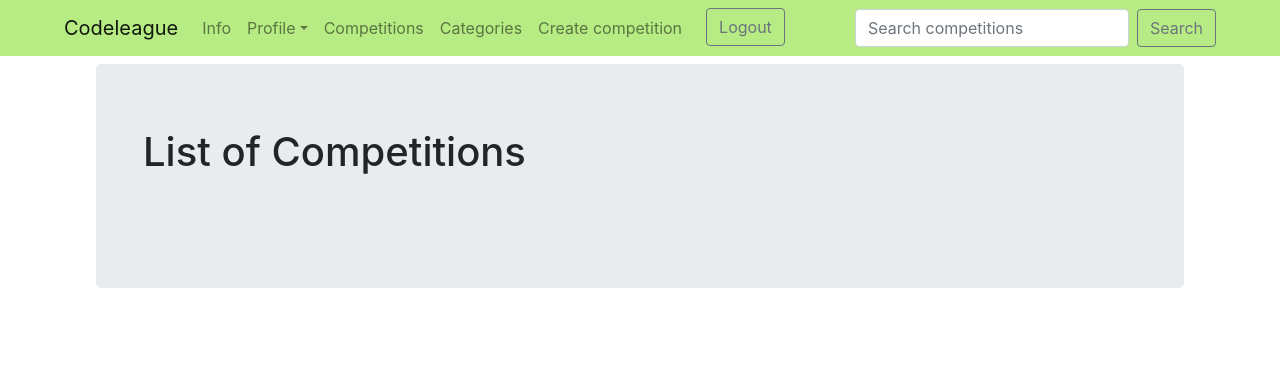
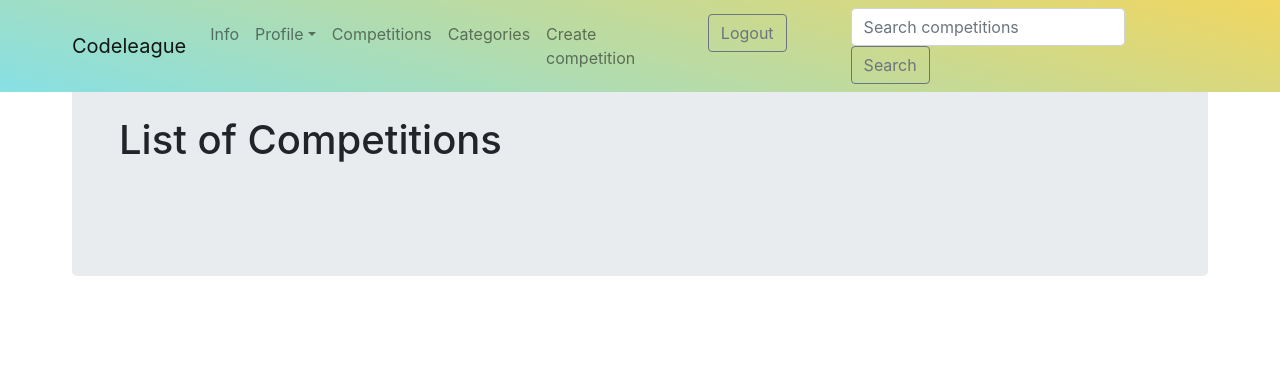
Before and after one commit to latra/codeleague, a Django app: page /competition/ in a window 1280 px wide. Shown: the top 367 px of the page. Run offline with Django 3.2, Linux system fonts and the light colour scheme; the visitor is signed in with stand-in values (Sample User, id 1); data that the repository does not hold is empty; parts of the project's set-up code (start-up, migrations or seed data) failed here and were passed over; some libraries are stand-ins or nearby versions.

Commit message:
Cambio color navbar + margen adaptado al resto de la estructura css

```diff
--- a/apps/competition/templates/competition/list.html
+++ b/apps/competition/templates/competition/list.html
@@ -64,7 +64,7 @@
 
                                     <div class="col-3">
                                         <a href="#" class="btn badge-pill btn-primary float-right" data-toggle="modal"
-                                           data-target="#modal{{ compet.id }}">+ info</a>
+                                           data-target="#modal{{ compet.id }}">More info</a>
                                     </div>
                                 </div>
                             </div>
--- a/apps/league/templates/home/competlist.html
+++ b/apps/league/templates/home/competlist.html
@@ -59,7 +59,7 @@
 
                             <div class="col-3">
                                 <a href="#" class="btn badge-pill btn-primary float-right" data-toggle="modal"
-                                   data-target="#modal{{ compet.id }}">+ info</a>
+                                   data-target="#modal{{ compet.id }}">More info</a>
                             </div>
                         </div>
                     </div>
--- a/templates/base.html
+++ b/templates/base.html
@@ -14,9 +14,9 @@
 </head>
 
 <body>
-{% include "header.html" %}
 <!-- Optional JavaScript -->
 <!-- jQuery first, then Popper.js, then Bootstrap JS -->
+{% include "header.html" %}
 <script src="https://code.jquery.com/jquery-3.3.1.slim.min.js"
         integrity="sha384-q8i/X+965DzO0rT7abK41JStQIAqVgRVzpbzo5smXKp4YfRvH+8abtTE1Pi6jizo"
         crossorigin="anonymous"></script>
@@ -29,12 +29,12 @@
 <script src="https://ajax.googleapis.com/ajax/libs/jquery/3.4.1/jquery.min.js"></script>
 <!-- Popper JS -->
 <script src="https://cdnjs.cloudflare.com/ajax/libs/popper.js/1.16.0/umd/popper.min.js"></script>
-<div class="pt-3 px-5">
-    <div class="px-5 py-5">
-        {% block content %}
-        {% endblock %}
+    <div class="pt-1 px-5">
+        <div class="px-4 py-5">
+            {% block content %}
+            {% endblock %}
+        </div>
     </div>
-</div>
 </body>
 
 </html>
--- a/templates/header.html
+++ b/templates/header.html
@@ -1,5 +1,5 @@
 <header>
-    <nav class="navbar fixed-top navbar-light justify-content-between navbar-expand-lg " style="background-color: #B6EC83;" role="navigation">
+    <nav class="navbar fixed-top navbar-light justify-content-between navbar-expand-lg px-4" style="background-image: linear-gradient(15deg, #87e0e4 0%, #f0d660 100%);" role="navigation">
         <a class="navbar-brand pl-5" href="/">Codeleague</a>
         <button class="navbar-toggler" type="button" data-toggle="collapse" data-target="#navbarSupportedContent"
                 aria-controls="navbarSupportedContent" aria-expanded="false" aria-label="Toggle navigation">
@@ -49,4 +49,5 @@
                 </ul>
         </div>
     </nav>
+
 </header>
```
